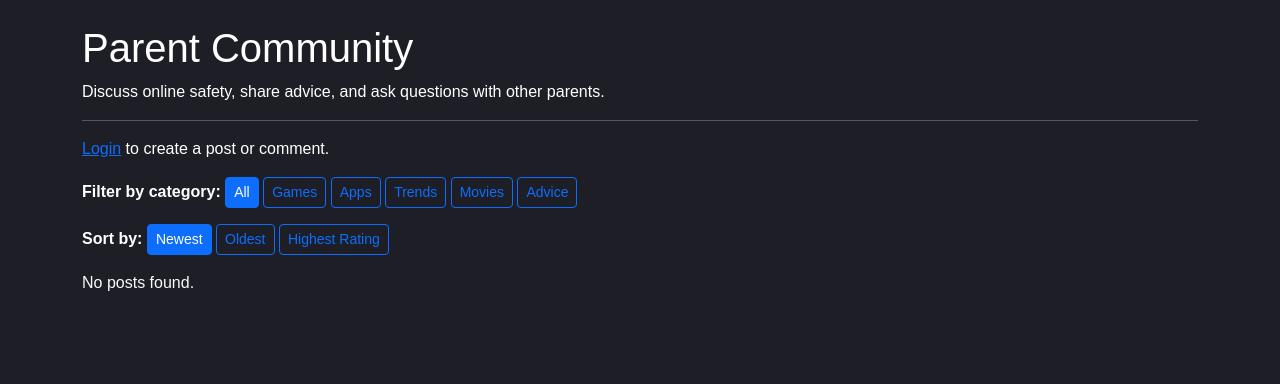
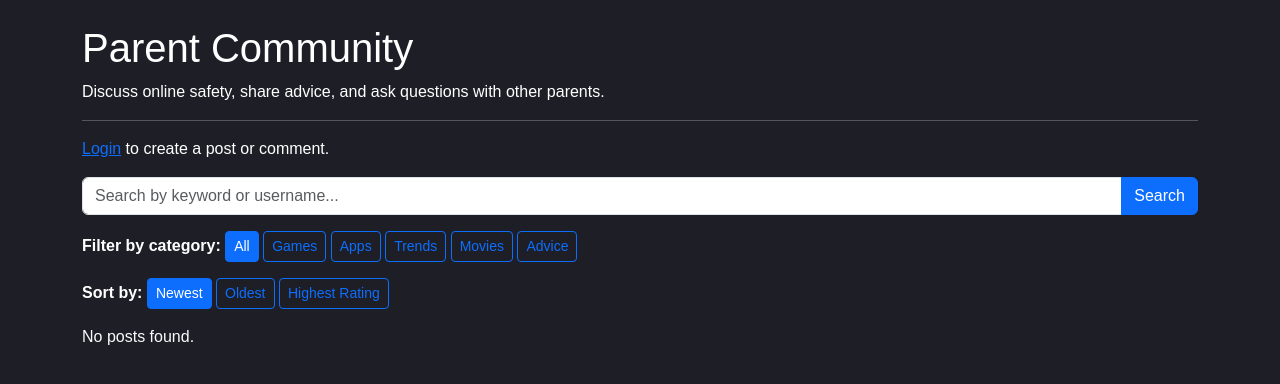
Before and after one commit to ChicoState/true-safeguard, a Django app: page /forum/ in a window 1280 px wide. Shown: the part 56-440 px from the top of the page. Run offline with Django 5.2, Linux system fonts and the light colour scheme; data that the repository does not hold is empty.

Commit message:
Added ability to seach for keywords & usernames in forum

```diff
--- a/website/templates/website/forum.html
+++ b/website/templates/website/forum.html
@@ -18,7 +18,30 @@ Parent Community
         <p><a href="{% url 'login' %}">Login</a> to create a post or comment.</p>
     {% endif %}
 
-    <!-- CATEGORY FILTER -->
+    <form method="get" action="{% url 'forum' %}" class="mb-3">
+        <div class="input-group">
+            <input type="text"
+                   name="q"
+                   class="form-control"
+                   placeholder="Search by keyword or username..."
+                   value="{{ search_query }}">
+
+            {% if selected_category %}
+                <input type="hidden" name="category" value="{{ selected_category }}">
+            {% endif %}
+
+            {% if selected_sort %}
+                <input type="hidden" name="sort" value="{{ selected_sort }}">
+            {% endif %}
+
+            <button type="submit" class="btn btn-primary">Search</button>
+
+            {% if search_query %}
+                <a href="{% url 'forum' %}" class="btn btn-secondary">Clear</a>
+            {% endif %}
+        </div>
+    </form>
+
     <div class="mb-3">
         <strong>Filter by category:</strong>
 
@@ -35,7 +58,6 @@ Parent Community
         {% endfor %}
     </div>
 
-    <!-- SORT FILTER -->
     <div class="mb-3">
         <strong>Sort by:</strong>
 
@@ -59,7 +81,6 @@ Parent Community
         <div class="card mb-3 bg-dark text-white border-light">
             <div class="card-body">
 
-                <!-- VOTING -->
                 <div class="d-flex align-items-center mb-2">
                     {% if user.is_authenticated %}
                         <a href="{% url 'vote_post' post.id 1 %}" class="btn btn-success btn-sm me-1">▲</a>
@@ -76,8 +97,6 @@ Parent Community
                     {% endif %}
                 </div>
 
-                <!-- POST CONTENT -->
-                <div id="post-view-{{ post.id }}">
                 <span class="badge bg-info text-dark mb-2">
                     {{ post.category }}
                 </span>
@@ -104,12 +123,6 @@ Parent Community
                 <br>
 
                 {% if user == post.author %}
-                        <button type="button"
-                                class="btn btn-warning btn-sm mt-2"
-                                onclick="showPostEditForm({{ post.id }})">
-                            Edit
-                        </button>
-
                     <form method="post" action="{% url 'delete_post' post.id %}" style="display:inline;">
                         {% csrf_token %}
                         <button type="submit" class="btn btn-danger btn-sm mt-2">
@@ -117,11 +130,9 @@ Parent Community
                         </button>
                     </form>
                 {% endif %}
-                </div>
 
                 <hr class="border-light">
 
-                <!-- COMMENTS -->
                 <h6>Comments</h6>
 
                 {% if post.comments.all %}
--- a/website/views.py
+++ b/website/views.py
@@ -6,6 +6,7 @@ from django.core.exceptions import ValidationError
 from django.contrib.auth.decorators import login_required
 from django.utils import timezone
 from django.http import JsonResponse
+from django.db.models import Q
 from .models import BlacklistItem, ForumPost, PostVote, Comment, Profile, Notification
 
 def home(request):
@@ -25,47 +26,10 @@ def resources(request):
     resource_data = [
         {
             'category_name': 'Recognizing Screen Fatigue & Overstimulation',
-            'category_info': 'Parents often miss the early signs of screen fatigue because they look like regular tiredness. Watch for the "Tired but Wired" state—where a child is clearly exhausted but physically unable to calm down. Ask yourself: Is my child often angry or irritable? Does it seem like they are always having a hard time? Excessive screen time could be the culprit.',
-            'links': [
-                {
-                    'title': 'The "Physical 5" Checklist',
-                    'url': 'https://www.healthychildren.org/English/health-issues/conditions/eyes/Pages/What-Too-Much-Screen-Time-Does-to-Your-Childs-Eyes.aspx',
-                    'desc': 'Check for: 1. Excessive eye rubbing, 2. Dilated pupils, 3. Rapid blinking, 4. Head tilting/squinting, and 5. Unusual clumsiness after playing.'
-                },
-                {
-                    'title': 'Behavioral Red Flags',
-                    'url': 'https://socalmentalwellness.com/child-counseling/too-much-screen-time/',
-                    'desc': 'Look for "Screen Crashes": intense irritability, aggression, or a "glazed over" look where the child doesn\'t respond to their name.'
-                },
-            ]
-        },
-        {
-            'category_name': 'Detecting AI & Synthetic Media',
-            'category_info': 'In an era of deepfakes, children must be taught to verify the authenticity of what they see. We recommend the "SIFT" method: Stop, Investigate the source, Find better coverage, and Trace claims back to the original context.',
-            'links': [
-                {'title': 'Spotting Deepfakes', 'url': 'https://www.mit.edu', 'desc': 'Key visual markers to identify AI-generated faces and voices.'},
-                {'title': 'Fact-Checking for Kids', 'url': 'https://www.commonsensemedia.org', 'desc': 'Tools to help children distinguish between real footage and synthetic media.'},
-            ]
-        },
-        {
-            'category_name': 'Evidence-Based Alternatives',
-            'category_info': 'Replacing screen time is most effective when the alternative provides similar cognitive engagement. Low-dopamine activities allow the brain to reset and improve sustained attention spans.',
-            'links': [
-                {'title': 'Open-Ended Play Resources', 'url': 'https://www.naeyc.org', 'desc': 'Research on how tactile play builds executive function better than apps.'},
-                {'title': 'Screen-Free Week Toolkits', 'url': 'https://www.screenfree.org', 'desc': 'Practical planners for transitioning families to a lower-tech lifestyle.'},
-            ]
-        },
-        {
-            'category_name': 'Local Spotlight: Chico Area Recreation & Park District (CARD)',
-            'category_info': 'For those in the Chico area, CARD provides vital screen-free outlets. From the Chico Creek Nature Center to specialized youth clubs, these programs focus on physical health and outdoor skill-building.',
-            'links': [
-                {'title': 'CARD Official Website', 'url': 'https://www.chicorec.gov/', 'desc': 'Explore the full catalog of sports, martial arts, and community classes.'},
-                {'title': 'Park Explorers Survival Club', 'url': 'https://www.chicorec.gov/park-explorers-survival-club', 'desc': 'Outdoor adventures uncovering hidden trails and learning wilderness survival skills.'},
-                {'title': 'Chico Creek Nature Center', 'url': 'https://www.chicorec.gov/chico-creek-nature-center', 'desc': 'Nature ABCs, night hikes, and spring/summer camps located in Bidwell Park.'},
-            ]
+            'category_info': 'Parents often miss the early signs of screen fatigue because they look like regular tiredness.',
+            'links': []
         }
     ]
-
     return render(request, 'website/resources.html', {'categories': resource_data})
 
 def register(request):
@@ -103,12 +67,20 @@ def login_view(request):
 def forum(request):
     selected_category = request.GET.get("category")
     selected_sort = request.GET.get("sort", "newest")
+    search_query = request.GET.get("q", "")
     categories = ["Games", "Apps", "Trends", "Movies", "Advice"]
 
     posts = ForumPost.objects.all()
 
     if selected_category in categories:
         posts = posts.filter(category=selected_category)
+
+    if search_query:
+        posts = posts.filter(
+            Q(title__icontains=search_query) |
+            Q(content__icontains=search_query) |
+            Q(author__username__icontains=search_query)
+        )
 
     if selected_sort == "oldest":
         posts = posts.order_by("created_at")
@@ -123,6 +95,7 @@ def forum(request):
         'categories': categories,
         'selected_category': selected_category,
         'selected_sort': selected_sort,
+        'search_query': search_query,
     })
 
 def profile_detail(request, username):
@@ -163,7 +136,6 @@ def follow_user(request, username):
         profile.followers.remove(request.user)
     else:
         profile.followers.add(request.user)
-
         Notification.objects.create(
             user=profile_user,
             message=f"{request.user.username} followed you."
@@ -225,9 +197,6 @@ def vote_post(request, post_id, vote_value):
     if vote_value == 0:
         vote_value = -1
 
-    if vote_value not in [1, -1]:
-        return redirect("forum")
-
     vote, created = PostVote.objects.get_or_create(
         user=request.user,
         post=post,
@@ -262,21 +231,14 @@ def add_comment(request, post_id):
 @login_required
 def edit_post(request, post_id):
     post = get_object_or_404(ForumPost, id=post_id)
-    categories = ["Games", "Apps", "Trends", "Movies", "Advice"]
 
     if post.author != request.user:
-        messages.error(request, "You can only edit your own posts.")
         return redirect("forum")
 
     if request.method == "POST":
-        category = request.POST.get("category")
-
-        if category not in categories:
-            return JsonResponse({"error": "Invalid category."}, status=400)
-
         post.title = request.POST.get("title")
         post.content = request.POST.get("content")
-        post.category = category
+        post.category = request.POST.get("category")
         post.edited_at = timezone.now()
         post.save()
 
@@ -285,10 +247,9 @@ def edit_post(request, post_id):
                 "title": post.title,
                 "content": post.content,
                 "category": post.category,
-                "meta": f'Edited by <a href="/profile/{post.author.username}/">{post.author.username}</a> on {post.edited_at.strftime("%B %-d, %Y, %-I:%M %p").lower()}'
+                "meta": f'Edited by <a href="/profile/{post.author.username}/">{post.author.username}</a> on {post.edited_at}'
             })
 
-        messages.success(request, "Post updated.")
         return redirect("forum")
 
     return render(request, "website/edit_post.html", {"post": post})
@@ -298,7 +259,6 @@ def edit_comment(request, comment_id):
     comment = get_object_or_404(Comment, id=comment_id)
 
     if comment.author != request.user:
-        messages.error(request, "You can only edit your own comments.")
         return redirect("forum")
 
     if request.method == "POST":
@@ -309,10 +269,9 @@ def edit_comment(request, comment_id):
         if request.headers.get("X-Requested-With") == "XMLHttpRequest":
             return JsonResponse({
                 "content": comment.content,
-                "meta": f'Edited by <a href="/profile/{comment.author.username}/">{comment.author.username}</a> on {comment.edited_at.strftime("%B %-d, %Y, %-I:%M %p").lower()}'
+                "meta": f'Edited by <a href="/profile/{comment.author.username}/">{comment.author.username}</a> on {comment.edited_at}'
             })
 
-        messages.success(request, "Comment updated.")
         return redirect("forum")
 
     return render(request, "website/edit_comment.html", {"comment": comment})
@@ -322,12 +281,10 @@ def delete_comment(request, comment_id):
     comment = get_object_or_404(Comment, id=comment_id)
 
     if comment.author != request.user:
-        messages.error(request, "You can only delete your own comments.")
         return redirect("forum")
 
     if request.method == "POST":
         comment.delete()
-        messages.success(request, "Comment deleted.")
 
     return redirect("forum")
 
@@ -338,16 +295,13 @@ def edit_bio(request):
     if request.method == "POST":
         profile.bio = request.POST.get("bio")
         profile.save()
-        messages.success(request, "Bio updated.")
 
     return redirect("profile_detail", username=request.user.username)
 
 @login_required
 def notifications(request):
-    user_notifications = request.user.notifications.all()
-
     return render(request, "website/notifications.html", {
-        "notifications": user_notifications
+        "notifications": request.user.notifications.all()
     })
 
 @login_required
@@ -373,6 +327,5 @@ def delete_notification(request, notification_id):
 def clear_notifications(request):
     if request.method == "POST":
         Notification.objects.filter(user=request.user, is_important=False).delete()
-        messages.success(request, "Non-important notifications cleared.")
 
     return redirect("notifications")
```
Lines whose indentation alone changed are shown as unchanged.
